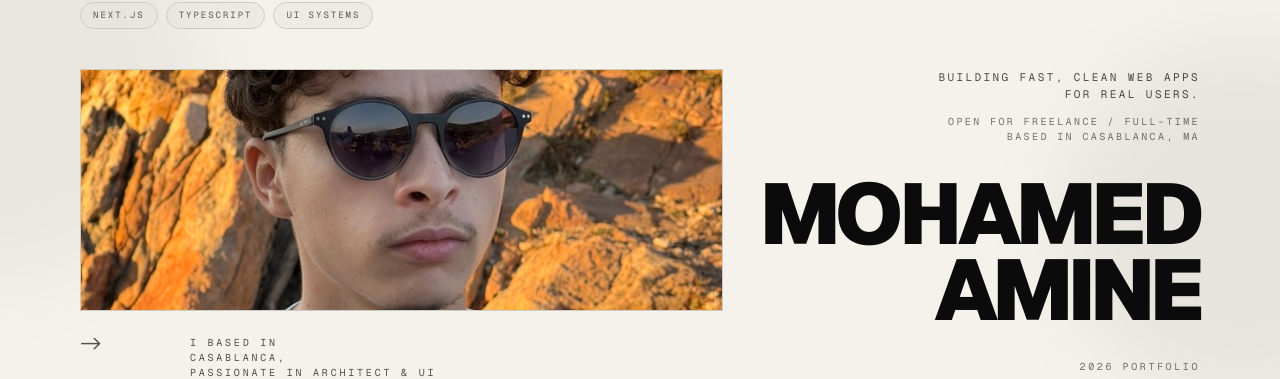
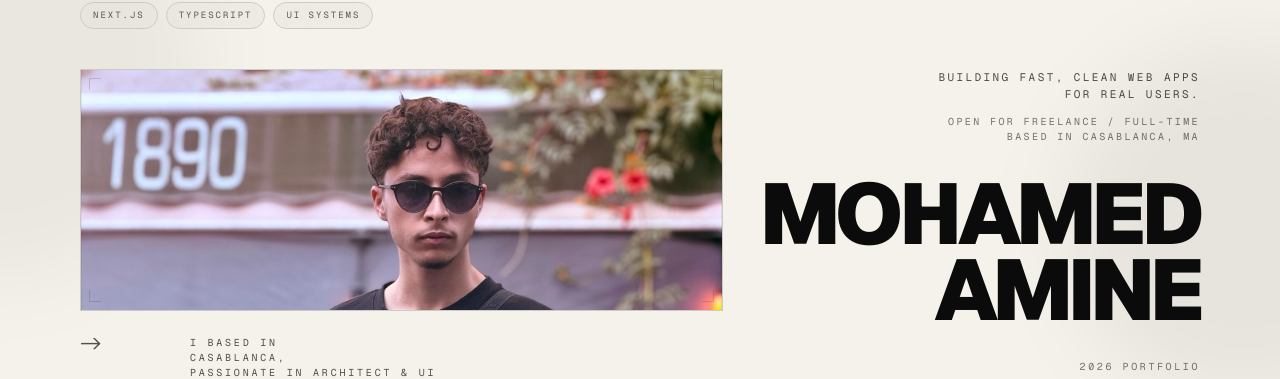
Before and after one commit to Cardano04class/portfolio-website, a Next.js app: page / in a window 1280 px wide. Shown: the part 278-657 px from the top of the page. Built offline with nearby package versions, Linux system fonts and the light colour scheme; no server answers.

Commit message:
content: new hero portrait
profile.jpg (1050x1400, 223K) from profil.heic; crop aimed at 70% height so the
face stays in the wide hero frames. Removes profil2.jpeg.

```diff
--- a/app/components/hero/hero.tsx
+++ b/app/components/hero/hero.tsx
@@ -64,14 +64,14 @@ export default function Hero() {
                         </div>
                         <HeroInteractivePortrait frameClassName="w-full aspect-video">
                             <Image
-                                src="/images/profil2.jpeg"
+                                src="/images/profile.jpg"
                                 alt="Portrait of Mohamed Amine"
                                 width={1200}
                                 height={675}
                                 sizes="100vw"
                                 priority
                                 fetchPriority="high"
-                                className="h-full w-full object-cover"
+                                className="h-full w-full object-cover object-[center_70%]"
                             />
                         </HeroInteractivePortrait>
                     </HeroEnterBlock>
@@ -211,14 +211,14 @@ export default function Hero() {
                                 <div className="w-full max-w-[720px]">
                                     <HeroInteractivePortrait frameClassName="w-full aspect-16/6">
                                         <Image
-                                            src="/images/profil2.jpeg"
+                                            src="/images/profile.jpg"
                                             alt="Portrait of Mohamed Amine"
                                             width={1600}
                                             height={600}
                                             sizes="(max-width: 768px) 100vw, 640px"
                                             priority
                                             fetchPriority="high"
-                                            className="h-full w-full object-cover"
+                                            className="h-full w-full object-cover object-[center_70%]"
                                         />
                                     </HeroInteractivePortrait>
 
```
Also changed, not shown: public/images/profil2.jpeg (deleted), public/images/profile.jpg (added).
